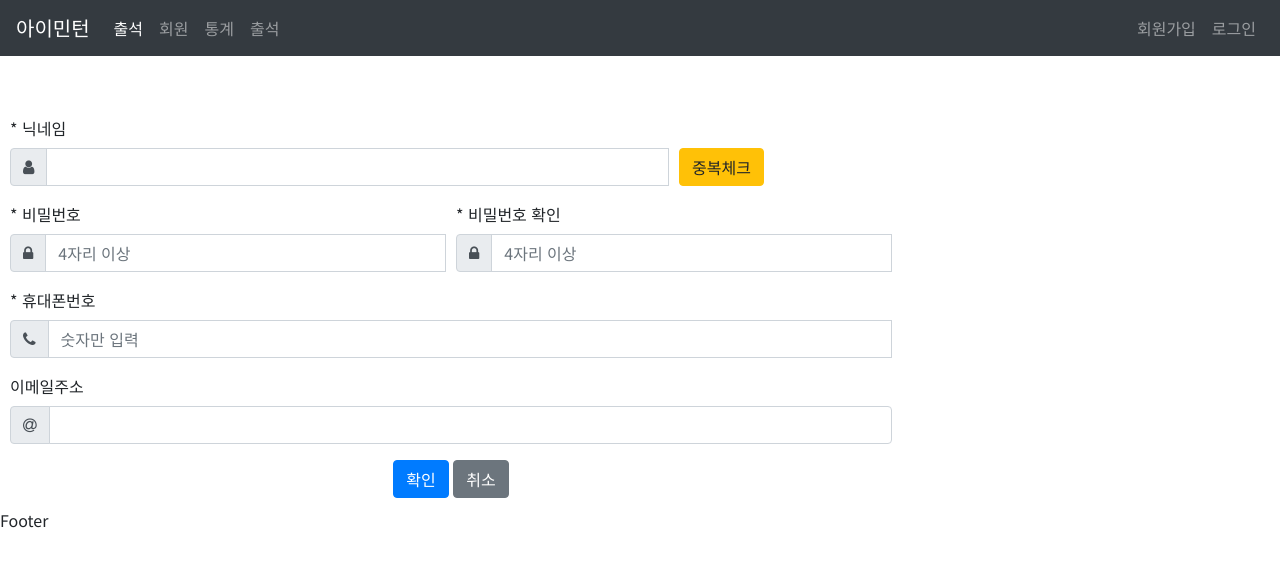
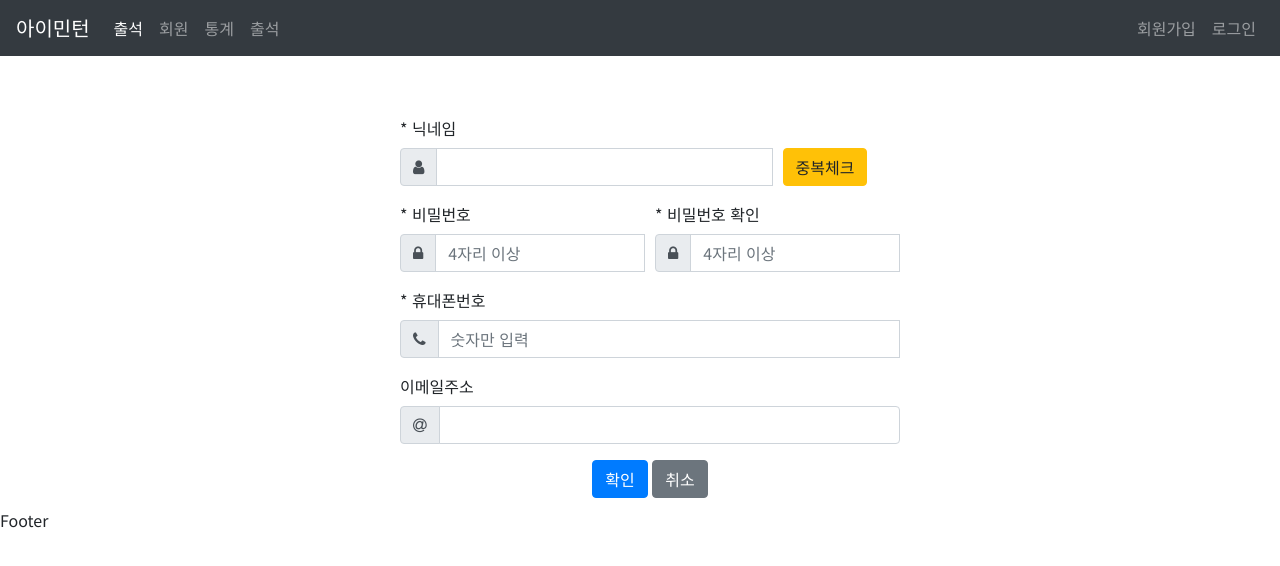
Before and after one commit to BaeCharles/iminton, a React (Create React App) app: page /join in a window 1280 px wide. Shown: the top 566 px of the page. Built offline with nearby package versions, Linux system fonts and the light colour scheme.

Commit message:
스타일 수정

```diff
--- a/src/App.css
+++ b/src/App.css
@@ -8,21 +8,14 @@ body {
 .layout {
   margin: 10px;
   display: flex;
-  flex-direction: column;
+  /* flex-direction: column; */
   justify-content: center;
-  /* display: flex;
   align-items: center;
   justify-content: center;
-  flex-direction: column;
   width: 100%;
-  text-align: center;
-  margin: 10% 0;
-  min-height: 200px;
-  background-color: rgba(33, 33, 33, .3);
-  align-items: center; */
 }
 
 .member_form {
   padding-top: 50px;
-  width: 70%;
+  width: 500px;
 }
```
